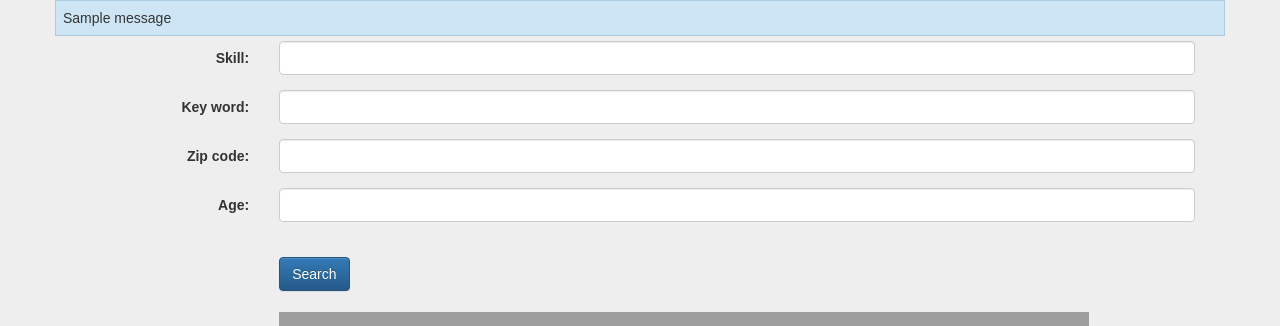
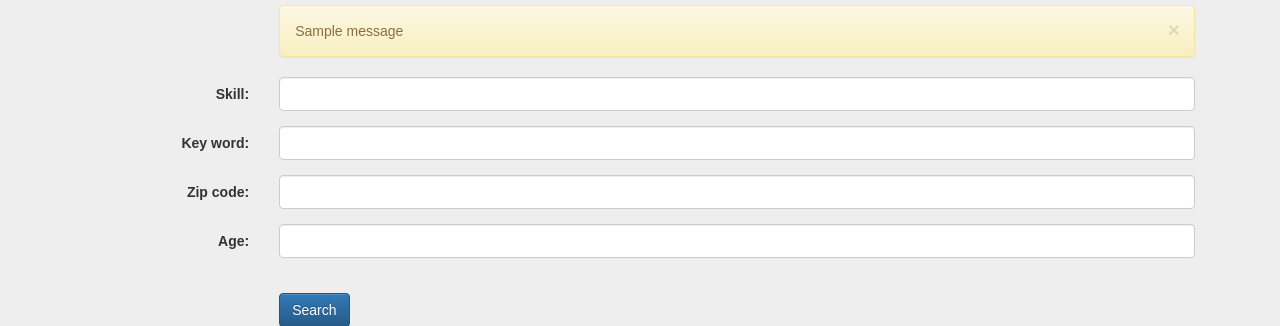
Before and after one commit to Richard3rd/JobPostFeeder, a Flask app: page / in a window 1280 px wide. Shown: the part 154-480 px from the top of the page. Run offline with Flask 2, Linux system fonts and the light colour scheme; one stand-in notice (Sample message) is shown; some libraries are stand-ins or nearby versions; grey boxes are pictures that could not be loaded.

Commit message:
Use dismissible alert for flash warning
When flask inserts flash warning, it is now displayed with dismissible
alert of bootstrap

```diff
--- a/jobs/webdemo/templates/layout.html
+++ b/jobs/webdemo/templates/layout.html
@@ -23,12 +23,15 @@
   </header>
 
   <div class="container">
-    {% for message in get_flashed_messages() %}
-    <div class="row">
-      <div class="col-sm-12 flash">{{ message }}</div>
-    </div>
-    {% endfor %}
     <div class="row row-content">
+      {% for message in get_flashed_messages() %}
+      <div class="col-xs-12 col-sm-10 col-sm-offset-2">
+        <div class="alert alert-warning alert-dismissible" role="alert">
+          <button type="button" class="close" data-dismiss="alert" aria-label="Close"><span aria-hidden="true">&times;</span></button>
+          {{ message }}
+        </div>
+      </div>
+      {% endfor %}
       <div class="col-xs-12">
         <form action="{{ url_for('search_jobs') }}" method="post" class="form-horizontal" role="form">
           <div class="form-group">
```
